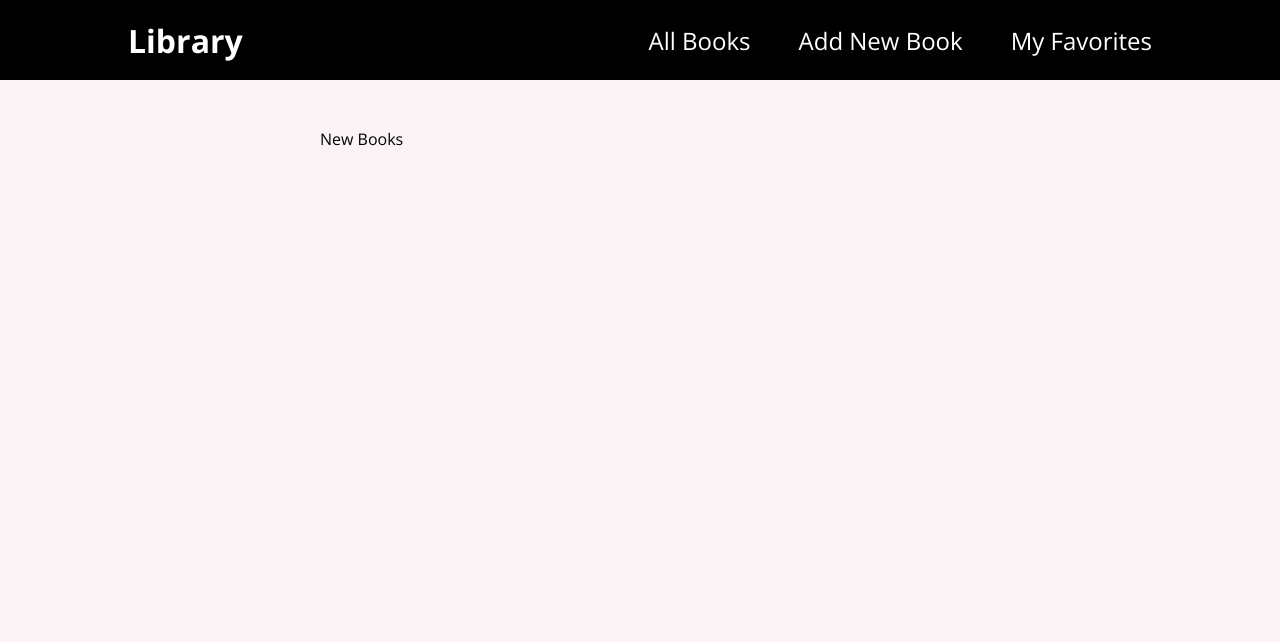
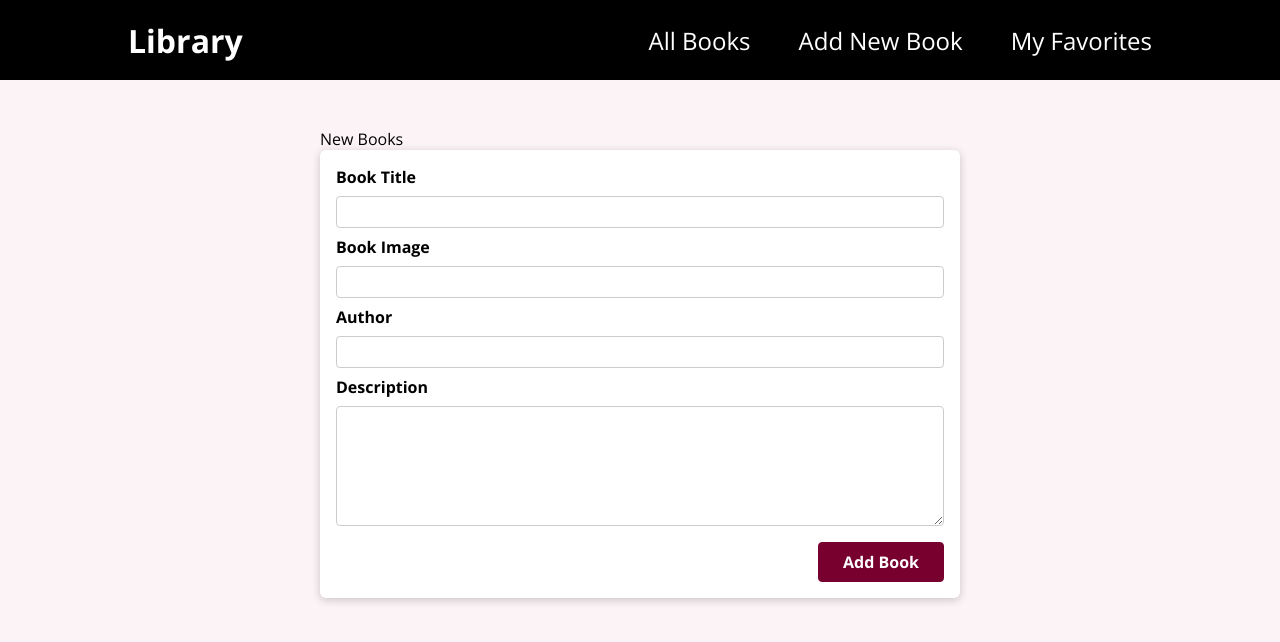
Before and after one commit to immonroe/library, a React (Vite) app: page /new-books in a window 1280 px wide. Shown: the top 642 px of the page. Built offline with nearby package versions, Linux system fonts and the light colour scheme.

Commit message:
Added book form

```diff
--- /dev/null
+++ b/src/components/layout/books/NewBookForm.jsx
@@ -0,0 +1,32 @@
+import Card from '../../ui/Card'
+import classes from './NewBookForm.module.css'
+
+function NewBookForm() {
+    return (
+        <Card>
+            <form className={classes.form}>
+                <div className={classes.control}>
+                    <label htmlFor="title">Book Title</label>
+                    <input type="text" required id="title" />
+                </div>
+                <div className={classes.control}>
+                    <label htmlFor="image">Book Image</label>
+                    <input type="url" required id="image" />
+                </div>
+                <div className={classes.control}>
+                    <label htmlFor="author">Author</label>
+                    <input type="text" required id="author" />
+                </div>
+                <div className={classes.control}>
+                    <label htmlFor="description">Description</label>
+                    <textarea id="description" required rows={5}/>
+                </div>
+                <div className={classes.actions}>
+                    <button>Add Book</button>
+                </div>
+            </form>
+        </Card>
+    )
+}
+
+export default NewBookForm;
--- /dev/null
+++ b/src/components/layout/books/NewBookForm.module.css
@@ -0,0 +1,45 @@
+.form {
+    padding: 1rem;
+  }
+
+  .control {
+    margin-bottom: 0.5rem;
+  }
+
+  .control label {
+    display: block;
+    font-weight: bold;
+    margin-bottom: 0.5rem;
+  }
+
+  .control input,
+  .control textarea {
+    display: block;
+    font: inherit;
+    border-radius: 4px;
+    border: 1px solid #ccc;
+    padding: 0.25rem;
+    width: 100%;
+  }
+
+  .actions {
+    margin-top: 1rem;
+    text-align: right;
+  }
+
+  .actions button {
+    font: inherit;
+    cursor: pointer;
+    background-color: #77002e;
+    color: white;
+    padding: 0.5rem 1.5rem;
+    border: 1px solid #77002e;
+    border-radius: 4px;
+    font-weight: bold;
+  }
+
+  .actions button:hover,
+  .actions button:active {
+    background-color: #a50e48;
+    border-color: #a50e48;
+  }
--- a/src/pages/AllBooks.jsx
+++ b/src/pages/AllBooks.jsx
@@ -1,4 +1,4 @@
-import BookList from "../components/layout/meetups/MeetupList";
+import BookList from "../components/layout/books/BookList";
 
 const DUMMY_DATA = [
     {
--- a/src/pages/NewBooks.jsx
+++ b/src/pages/NewBooks.jsx
@@ -1,6 +1,11 @@
+import NewBookForm from "../components/layout/books/NewBookForm";
+
 function NewBooks() {
     return (
-        <div>New Books</div>
+        <section>
+            <div>New Books</div>
+            <NewBookForm />
+        </section>
     );
 }
 
```
Also changed, not shown: src/components/layout/books/BookItem.jsx (renamed from src/components/layout/meetups/BookItem.jsx), src/components/layout/books/BookItem.module.css (renamed from src/components/layout/meetups/BookItem.module.css), src/components/layout/books/BookList.jsx (renamed from src/components/layout/meetups/MeetupList.jsx), src/components/layout/books/BookList.module.css (renamed from src/components/layout/meetups/BookList.module.css).
